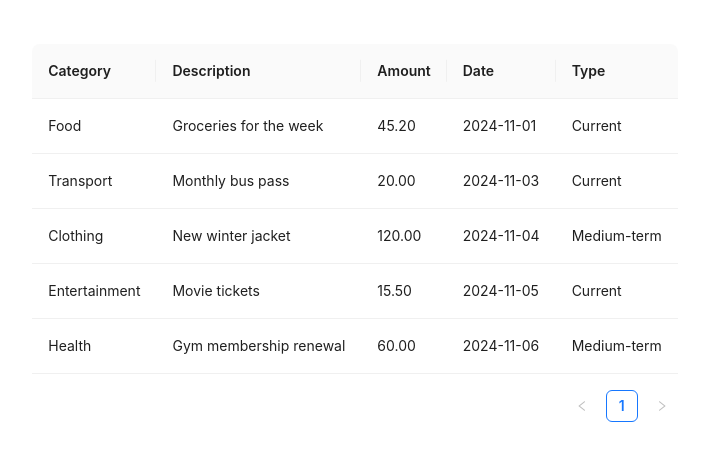
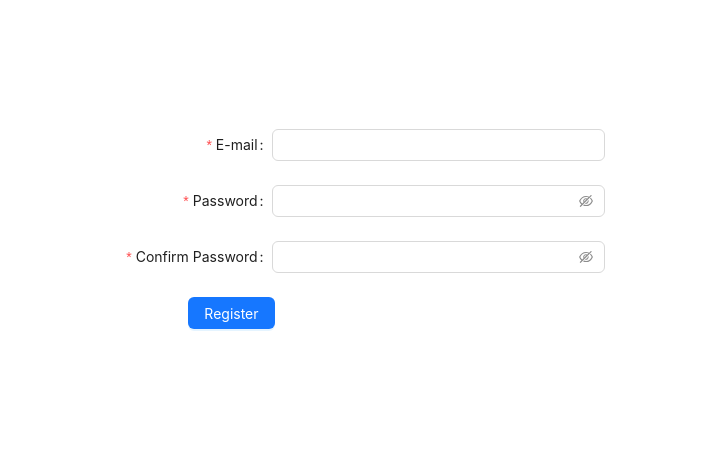
Before and after one commit to Natalie-Smirnova/budget_frontend, a React (Create React App) app in the folder budget-frontend/: page /register in a window 1280 px wide. Shown: the part 159-620 px from the top of the page, without its empty margins (285-994 px from the left). Built offline with nearby package versions, Linux system fonts and the light colour scheme.

Commit message:
create `Login` and `Registration` components

```diff
--- a/budget-frontend/package.json
+++ b/budget-frontend/package.json
@@ -17,6 +17,7 @@
     "antd": "^5.21.6",
     "react": "^18.3.1",
     "react-dom": "^18.3.1",
+    "react-router-dom": "^6.28.0",
     "react-scripts": "5.0.1",
     "typescript": "^4.9.5",
     "web-vitals": "^2.1.4"
--- a/budget-frontend/src/App.tsx
+++ b/budget-frontend/src/App.tsx
@@ -1,8 +1,18 @@
 import React from 'react';
 import {ExpensesOverview} from './components/ExpensesOverview'
+import {Login} from './components/Login/Login'
+import {Register} from './components/Register/Register'
+import {BrowserRouter as Router, Routes, Route, Link, useNavigate} from 'react-router-dom';
 
 const App = () => {
-  return <ExpensesOverview/>;
+    return (
+        <Router>
+            <Routes>
+                <Route path="/register" element={<Register />} />
+                <Route path="/login" element={<Login/>} />
+            </Routes>
+        </Router>
+    );
 };
 
 export default App;
--- a/budget-frontend/src/components/Login/Login.tsx
+++ b/budget-frontend/src/components/Login/Login.tsx
@@ -1,7 +1,8 @@
 import React from 'react';
 import s from './style.module.css';
 import type {FormProps} from 'antd';
-import {Button, Checkbox, Form, Input} from 'antd';
+import {Button, Checkbox, Form, Input, Flex} from 'antd';
+import {Link} from 'react-router-dom';
 
 type FieldType = {
     username?: string;
@@ -53,15 +54,18 @@ export const Login: React.FC = () => (
             >
                 <Input.Password/>
             </Form.Item>
+            <Flex justify="space-between" align="center">
+                <Form.Item<FieldType> name="remember" valuePropName="checked" label={null}>
+                    <Checkbox>Remember me</Checkbox>
+                </Form.Item>
+                <a href="">Forgot password</a>
+            </Flex>
 
-            <Form.Item<FieldType> name="remember" valuePropName="checked" label={null}>
-                <Checkbox>Remember me</Checkbox>
-            </Form.Item>
-
-            <Form.Item label={null}>
-                <Button type="primary" htmlType="submit">
-                    Submit
+            <Form.Item>
+                <Button block type="primary" htmlType="submit">
+                    Log in
                 </Button>
+                or <Link to='/register'>Register now!</Link>
             </Form.Item>
         </Form>
     </div>
--- /dev/null
+++ b/budget-frontend/src/components/Register/Register.tsx
@@ -0,0 +1,110 @@
+import React from 'react';
+import {
+    Button,
+    Form,
+    Input,
+} from 'antd';
+
+interface DataNodeType {
+    value: string;
+    label: string;
+    children?: DataNodeType[];
+}
+
+const formItemLayout = {
+    labelCol: {
+        xs: { span: 24 },
+        sm: { span: 8 },
+    },
+    wrapperCol: {
+        xs: { span: 24 },
+        sm: { span: 16 },
+    },
+};
+
+const tailFormItemLayout = {
+    wrapperCol: {
+        xs: { span: 24, offset: 0 },
+        sm: { span: 16, offset: 4 },
+        lg: { span: 16, offset: 4 },
+    },
+};
+
+export const Register: React.FC = () => {
+    const [form] = Form.useForm();
+
+    const onFinish = (values: any) => {
+        console.log('Received values of form: ', values);
+    };
+
+    return (
+        <Form
+            {...formItemLayout}
+            form={form}
+            name="register"
+            onFinish={onFinish}
+            style={{ minWidth: 500 }}
+            scrollToFirstError
+        >
+            <Form.Item
+                name="email"
+                label="E-mail"
+                rules={[
+                    {
+                        type: 'email',
+                        message: 'The input is not valid E-mail!',
+                    },
+                    {
+                        required: true,
+                        message: 'Please input your E-mail!',
+                    },
+                ]}
+            >
+                <Input />
+            </Form.Item>
+
+            <Form.Item
+                name="password"
+                label="Password"
+                rules={[
+                    {
+                        required: true,
+                        message: 'Please input your password!',
+                    },
+                ]}
+                hasFeedback
+            >
+                <Input.Password />
+            </Form.Item>
+
+            <Form.Item
+                name="confirm"
+                label="Confirm Password"
+                dependencies={['password']}
+                hasFeedback
+                rules={[
+                    {
+                        required: true,
+                        message: 'Please confirm your password!',
+                    },
+                    ({ getFieldValue }) => ({
+                        validator(_, value) {
+                            if (!value || getFieldValue('password') === value) {
+                                return Promise.resolve();
+                            }
+                            return Promise.reject(new Error('The new password that you entered do not match!'));
+                        },
+                    }),
+                ]}
+            >
+                <Input.Password />
+            </Form.Item>
+
+            <Form.Item {...tailFormItemLayout}>
+                <Button type="primary" htmlType="submit">
+                    Register
+                </Button>
+            </Form.Item>
+        </Form>
+    );
+};
--- a/budget-frontend/src/index.css
+++ b/budget-frontend/src/index.css
@@ -2,6 +2,7 @@ body, html {
   margin: 0;
   padding: 0;
   height: 100%;
+  width: 100%;
   display: flex;
   justify-content: center;
   align-items: center;
```
Also changed, not shown: budget-frontend/src/components/Login/style.module.css (line endings or trailing spaces), 1 other file (tests, documents, lock files or other folders).
